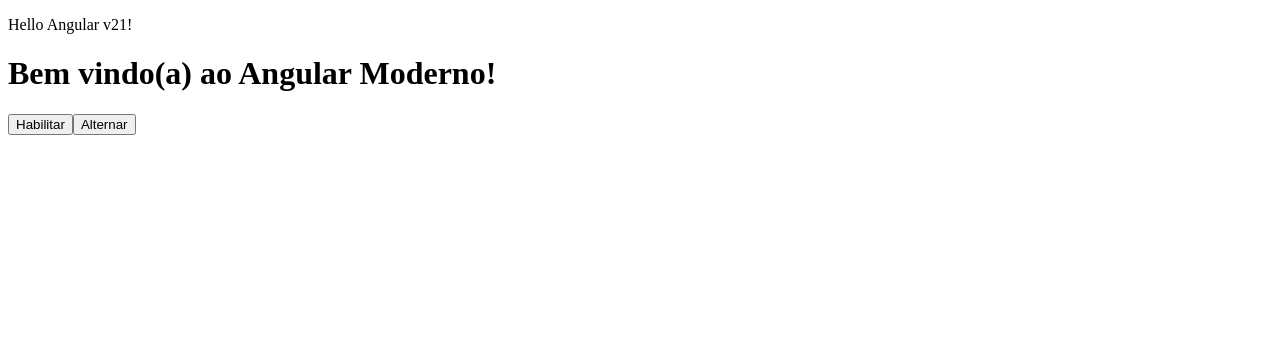
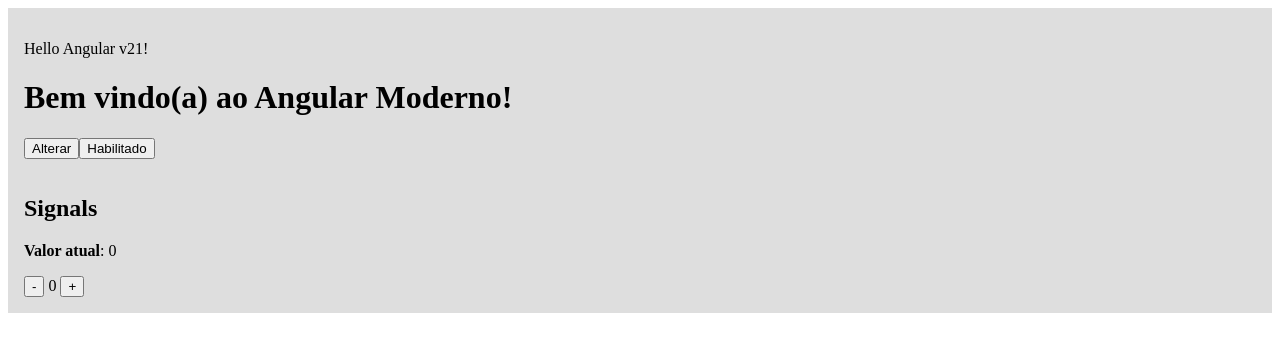
Before and after one commit to GiselleBarbosa/angular-v21-modern-angular-course, an Angular app: page / in a window 1280 px wide. Shown: the top 352 px of the page. Built offline with nearby package versions, Linux system fonts and the light colour scheme.

Commit message:
aula 05: signals

```diff
--- a/src/app/hello/hello.html
+++ b/src/app/hello/hello.html
@@ -2,6 +2,26 @@
 
 <h1>{{ title }}</h1>
 
-<button (click)="onEnable()">Habilitar</button>
+<div class="container">
+  <div class="container__signals__action__buttons">
+    <div><button (click)="toggleState()">Alterar</button></div>
+    <div>
+      <button [disabled]="isDisabled">
+        {{ btnLabel }}
+      </button>
+    </div>
+  </div>
 
-<button [disabled]="isDisabled" (click)="onClick()">Alternar</button>
+  <div class="container__signals">
+    <div>
+      <h2>Signals</h2>
+      <p><span>Valor atual</span>: {{ counterSignal() }}</p>
+    </div>
+
+    <div>
+      <button (click)="decrease()">-</button>
+      {{ counterSignal() }}
+      <button (click)="increase()">+</button>
+    </div>
+  </div>
+</div>
--- a/src/app/hello/hello.scss
+++ b/src/app/hello/hello.scss
@@ -0,0 +1,25 @@
+:host {
+  display: block;
+  padding: 16px;
+  background: #dedede;
+}
+
+.container {
+  display: flex;
+  flex-direction: column;
+  gap: 16px;
+
+  &__signals__action__buttons {
+    display: flex;
+    flex-direction: row;
+  }
+
+  &__signals {
+    display: flex;
+    flex-direction: column;
+  }
+
+  span {
+    font-weight: bold;
+  }
+}
--- a/src/app/hello/hello.ts
+++ b/src/app/hello/hello.ts
@@ -1,5 +1,9 @@
-import { Component } from '@angular/core';
+import { Component, signal } from '@angular/core';
 
+enum ButtonState {
+  enabled = 'Habilitado',
+  disabled = 'Desabilitado',
+}
 @Component({
   selector: 'app-hello',
   imports: [],
@@ -10,14 +14,22 @@
   protected title = 'Bem vindo(a) ao Angular Moderno!';
 
   protected isDisabled = false;
+  //signals
+  protected counterSignal = signal(0);
 
-  protected onClick() {
+  protected get btnLabel(): string {
+    return this.isDisabled ? ButtonState.disabled : ButtonState.enabled;
+  }
+
+  protected toggleState(): void {
     this.isDisabled = !this.isDisabled;
   }
-  protected onEnable() {
-    console.log('Valor atual = ', this.isDisabled);
-    this.isDisabled === true ? (this.isDisabled = false) : (this.isDisabled = true);
 
-    // this.isDisabled = !this.isDisabled
+  protected increase() {
+    this.counterSignal.update((current) => current + 1);
+  }
+
+  protected decrease() {
+    this.counterSignal.update((current) => (current > 0 ? current - 1 : 0));
   }
 }
```
